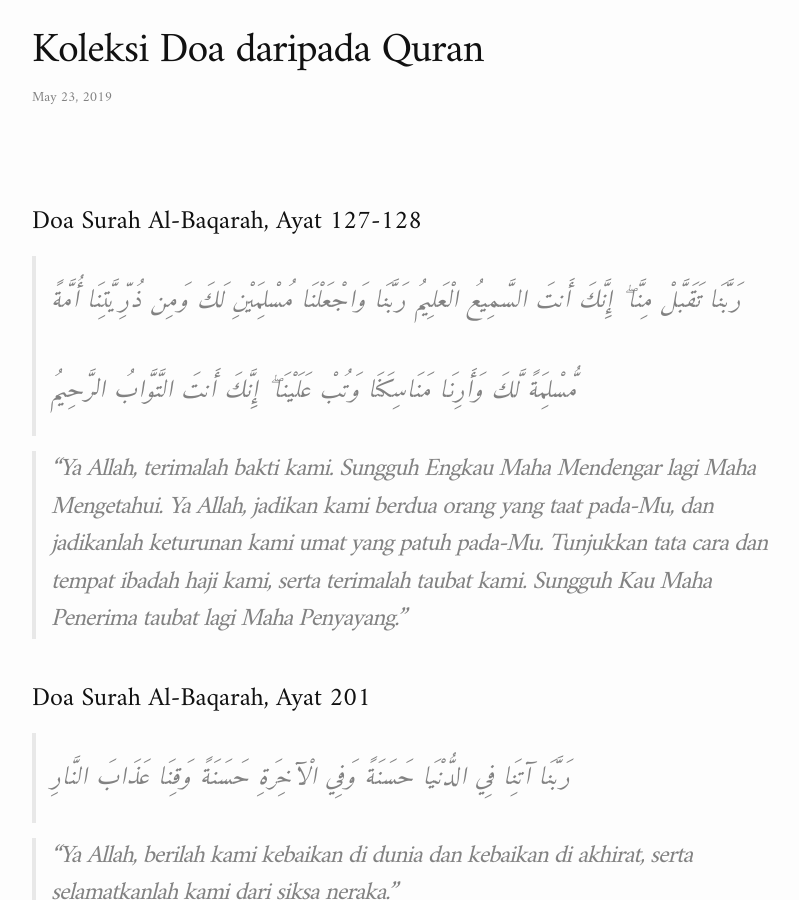
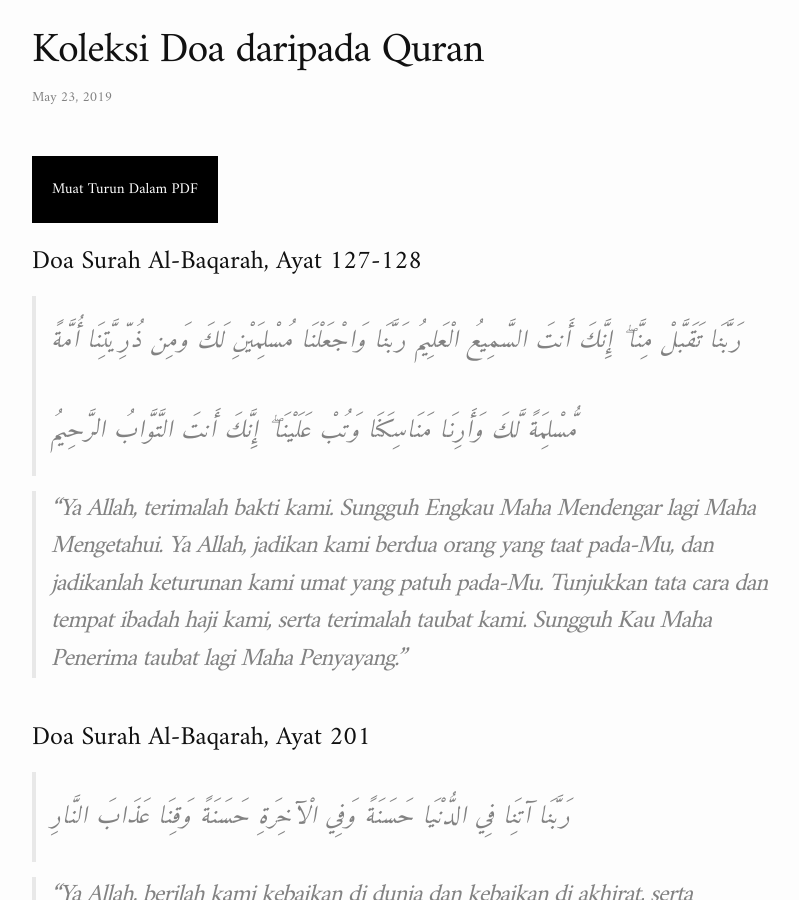
Before and after one commit to luqmanrom/luqmanrom.github.io, a Jekyll site: the page built from _posts/2019-05-23-koleksi-doa.md, in a window 1280 px wide and 900 px high. Shown: the whole window, without its empty margins (238-1037 px from the left). Built offline with Jekyll 4.4.1, drawn with Linux system fonts in a browser that asks for light colours.

Commit message:
Add koleksi doa

```diff
--- a/_posts/2019-05-23-koleksi-doa.md
+++ b/_posts/2019-05-23-koleksi-doa.md
@@ -33,6 +33,9 @@ h3	{
 
 </style>
 
+
+
+<a href="https://s3-ap-southeast-1.amazonaws.com/mllabs-storage/Koleksi+Doa+daripada+Quran.pdf" download style="padding: 20px; background-color: black; font-size: 15px; color: white">Muat Turun Dalam PDF</a>
 
 
 
```
